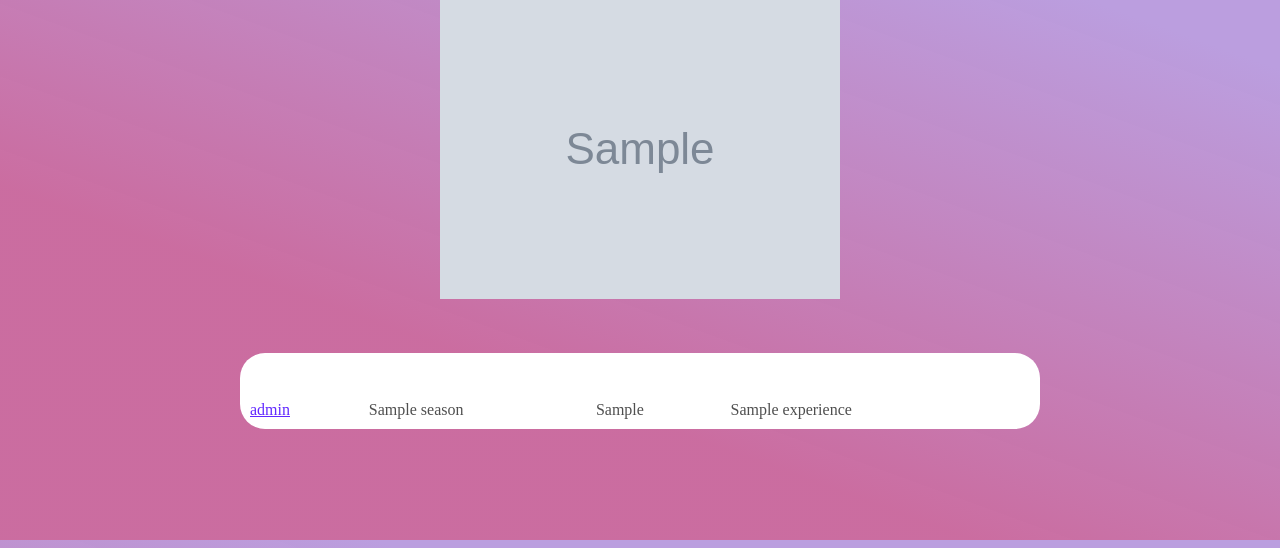
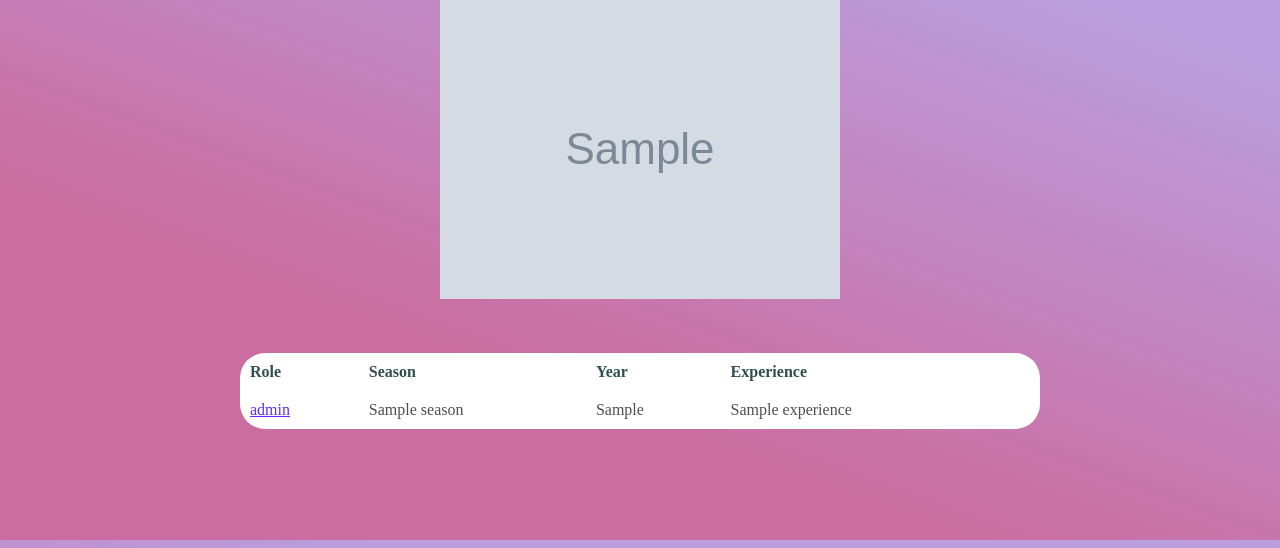
Before and after one commit to abichen/techships, a Flask app: template beta/templates/company.html in a window 1280 px wide. Shown: the part 260-808 px from the top of the page. Run offline with Flask 2, Linux system fonts and the light colour scheme; the visitor is signed in with stand-in values (Sample User, id 1); the template is opened without the code that fills it: most values are stand-ins (such as "Sample title", 1, 10 or a date in 2020); grey boxes marked "Sample" are stand-in pictures.

Commit message:
fix table headers in company.html

```diff
--- a/beta/templates/company.html
+++ b/beta/templates/company.html
@@ -7,10 +7,10 @@
 <table class="center">
     <thead>
         <tr>
-            <th>Role</th>
-            <th>Season</th>
-            <th>Year</th>
-            <th>Experience</th>
+            <th class="tableheads">Role</th>
+            <th class="tableheads">Season</th>
+            <th class="tableheads">Year</th>
+            <th class="tableheads">Experience</th>
         </tr>
     </thead>
     <tbody>
```
